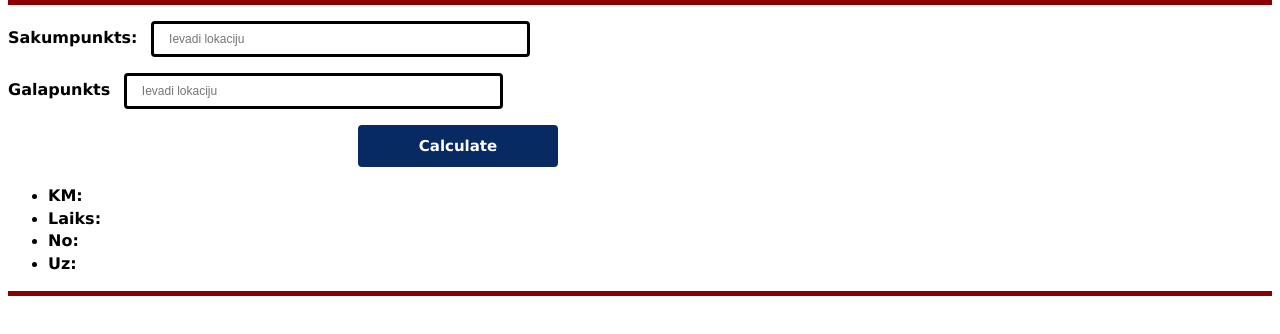
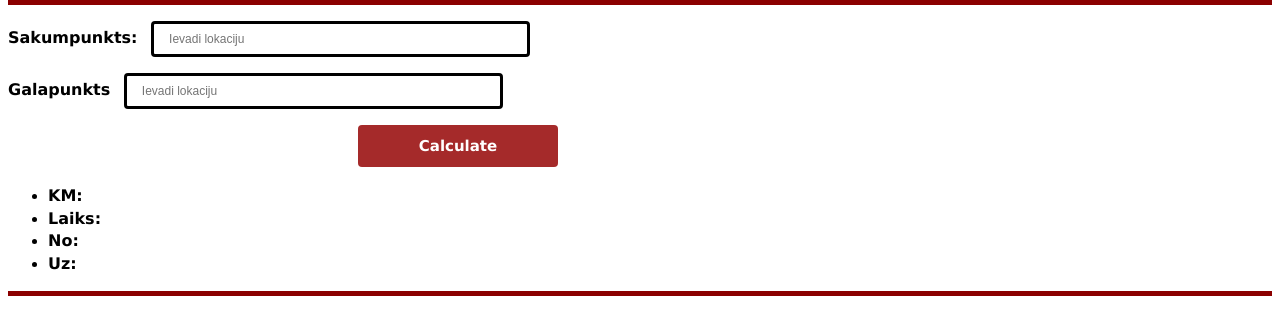
Before and after one commit to uldisgrunde/lux, a plain HTML site: page calculator.html in a window 1280 px wide. In both pictures the pointer is over the input "Calculate". Shown: the part 66-400 px from the top of the page. Drawn offline with nearby package versions, Linux system fonts and the light colour scheme; some packages are replaced by stand-ins of ours.

Commit message:
Update Distance.css

```diff
--- a/css/Distance.css
+++ b/css/Distance.css
@@ -24,7 +24,7 @@ input[type=text], select {
   font-weight: bold;
 }
 .save:hover {
-  background-color: #082a63;
+  background-color: #A52A2A
 }
 hr {
   width: 100%;
```
